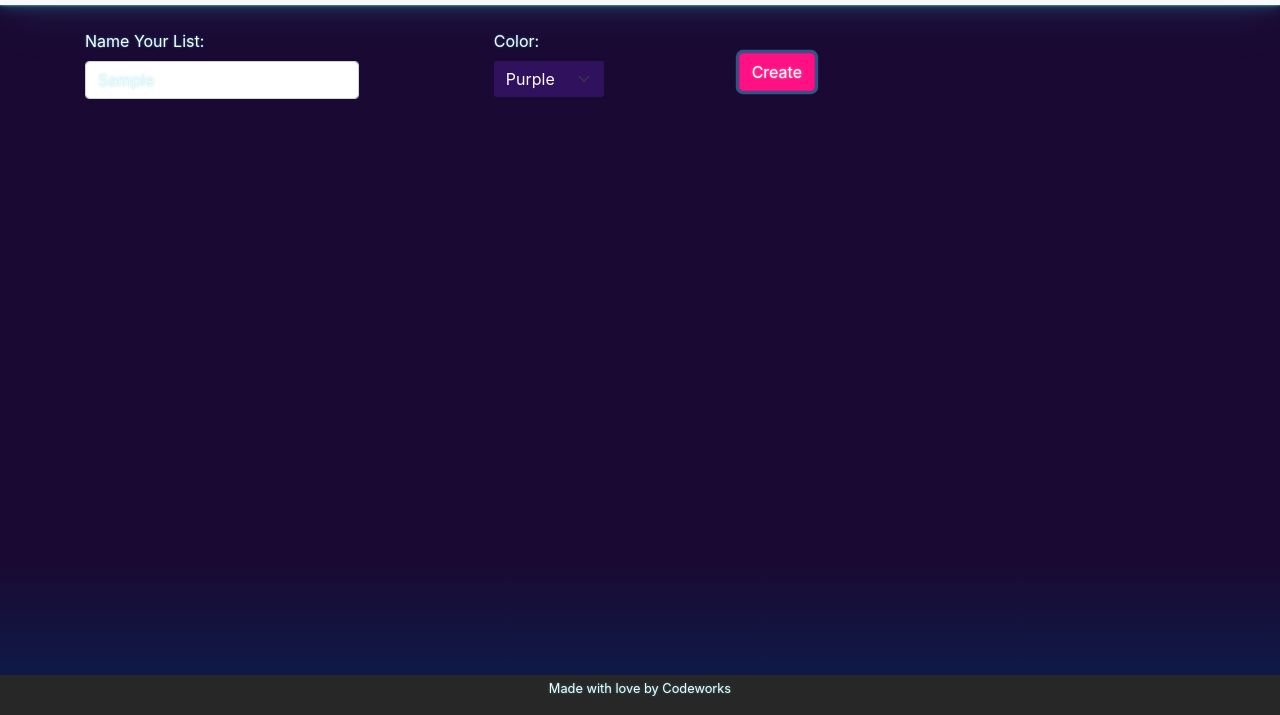
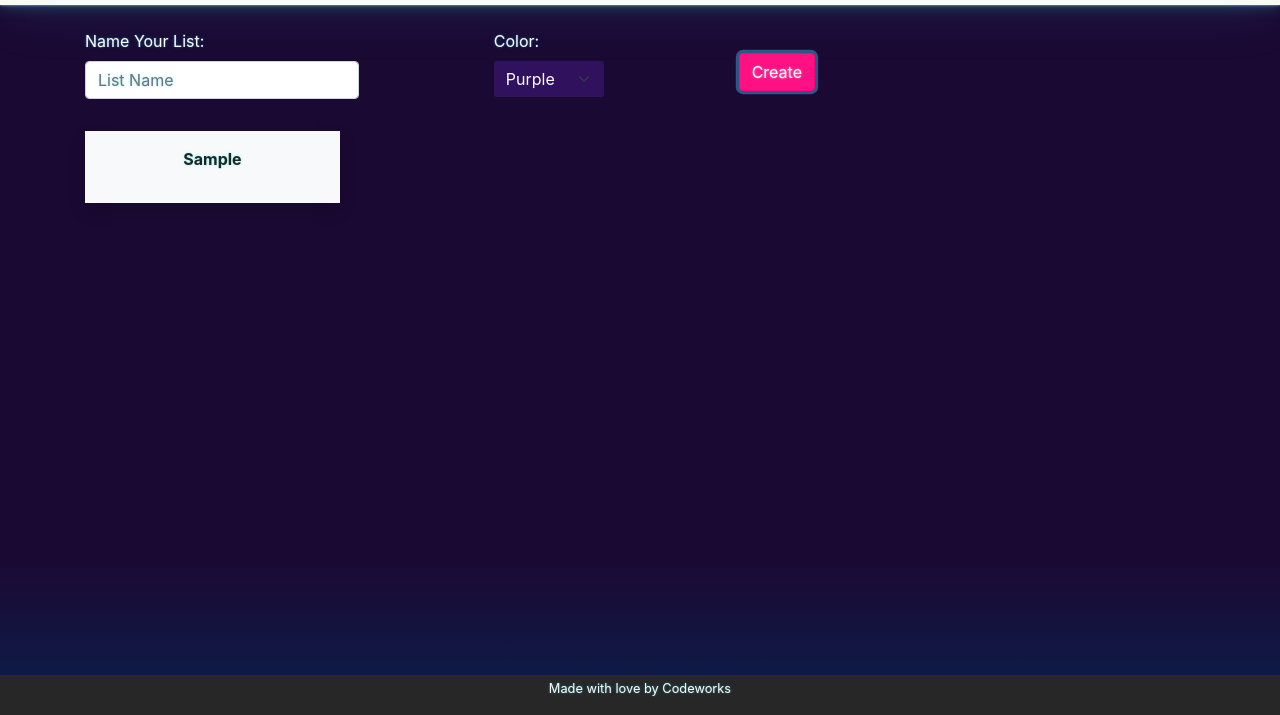
Before and after one commit to FallonWhite/CheckPoint3-TaskMaster, a website with bundled scripts: page index.html in a window 1280 px wide. Both pictures are taken after typing "Sample" into the empty fields and a click on the button "Create". Shown: the part 85-800 px from the top of the page. Built offline with nearby package versions, Linux system fonts and the light colour scheme.

Commit message:
getter loadstate

```diff
--- a/app/Utils/LocalStorage.js
+++ b/app/Utils/LocalStorage.js
@@ -3,14 +3,14 @@ import List from "../Models/List.js";
 
 
 export function saveState() {
-  localStorage.setItem('MyList', JSON.stringify({
+  localStorage.setItem('Friday', JSON.stringify({
     lists: ProxyState.lists,
   }))
   console.log('saved state', ProxyState)
 }
 
 export function loadState() {
-  let data = JSON.parse(localStorage.getItem('MyList'))
+  let data = JSON.parse(localStorage.getItem('Friday'))
   console.log(data)
   if (data != null) {
     ProxyState.lists = data.lists.map(list => new List(l))
--- a/index.html
+++ b/index.html
@@ -49,7 +49,10 @@
                         <button type="submit" class="btn btn-secondary btn-outline-primary">Create</button>
                     </div>
                 </form>
-
+            </div>
+        </div>
+        <div class="row" id="lists">
+        </div>
 
 
 
```
